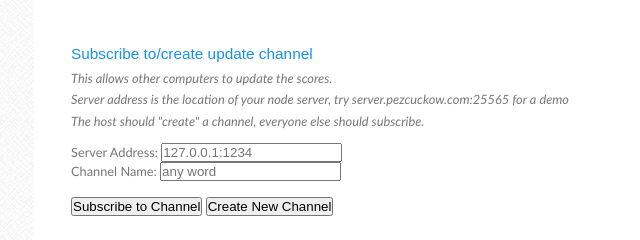
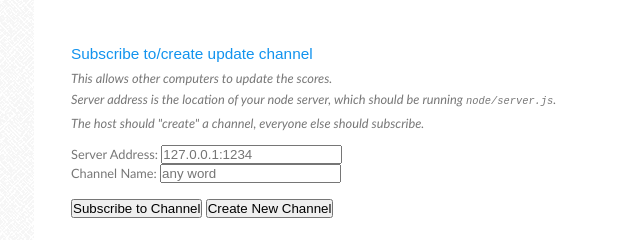
Before and after one commit to Pezmc/Quiz-Scoreboard, a plain HTML site: page index.html in a window 1280 px wide. Shown: the part 400-640 px from the top of the page, 157-797 px from the left. Drawn offline with Linux system fonts and the light colour scheme.

Commit message:
White space and copy cleanup

```diff
--- a/index.html
+++ b/index.html
@@ -54,7 +54,7 @@
         <h4>Subscribe to/create update channel</h4>
         <p>
           <i>This allows other computers to update the scores.<br />
-          Server address is the location of your node server, try server.pezcuckow.com:25565 for a demo
+          Server address is the location of your node server, which should be running <code>node/server.js</code>.
           <br />The host should "create" a channel, everyone else should subscribe.</i>
         </p>
 
--- a/node/BasicLogger.js
+++ b/node/BasicLogger.js
@@ -16,7 +16,7 @@ exports.warn = function(message, data) {
 
 exports.info = function(message, data) {
   if(logLevel >= 2)
-  printMessage("[INFO]\t".cyan + message, data);
+    printMessage("[INFO]\t".cyan + message, data);
 }
 
 exports.debug = function(message, data) {
```
